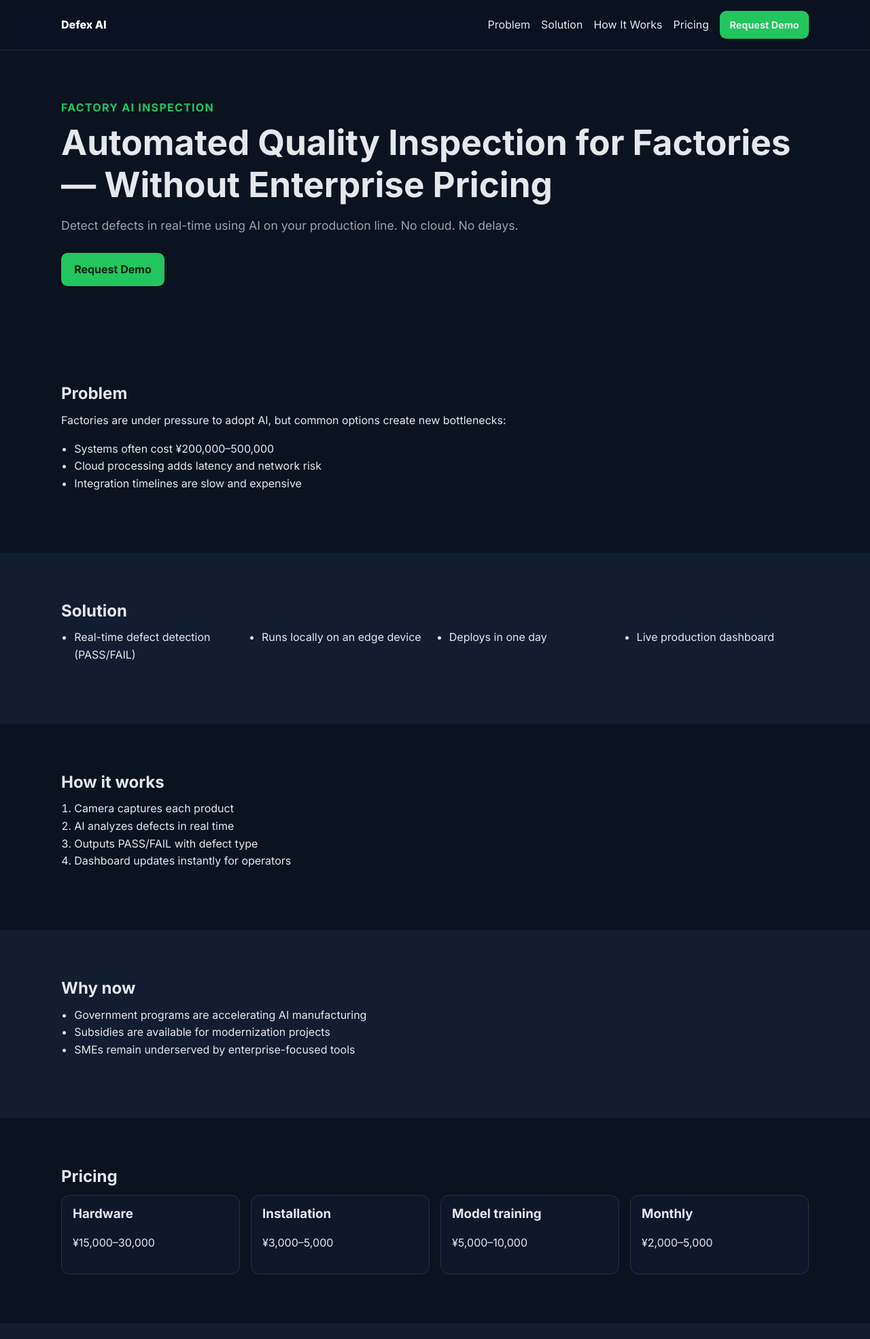
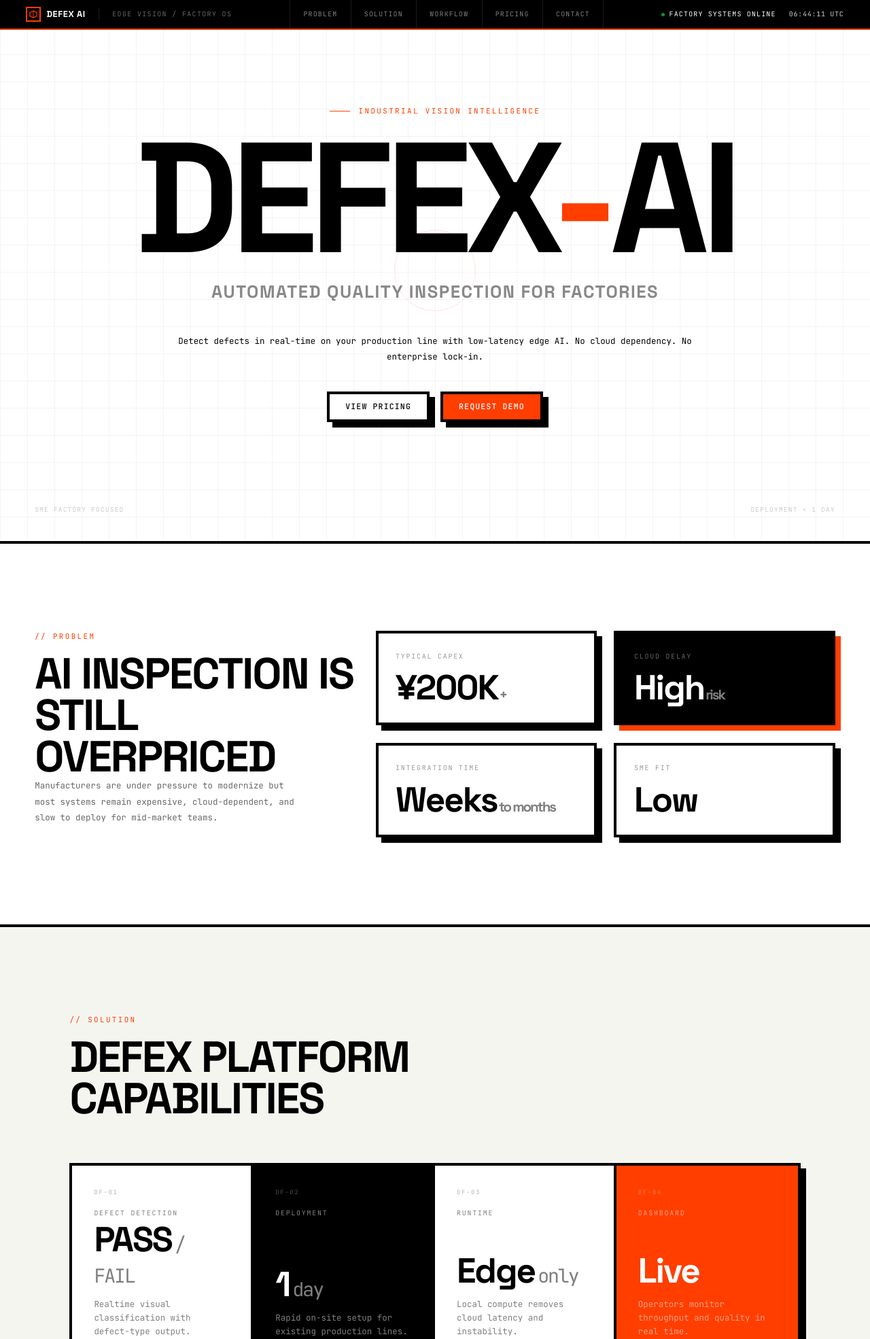
Before and after one commit to hasan-mavlonov/defex_landing, a Django app: page / in a window 1280 px wide. Shown: the top 1970 px of the page at 68% size. Run offline with Django 5.2, Linux system fonts and the light colour scheme.

Commit message:
Redesign landing page with Axis Industrial styling

```diff
--- a/static/css/landing.css
+++ b/static/css/landing.css
@@ -1,115 +1,34 @@
-:root {
-  --bg: #0b1220;
-  --surface: #131d31;
-  --surface-2: #0f172a;
-  --text: #e5e7eb;
-  --muted: #9ca3af;
-  --accent: #22c55e;
-  --border: #1f2937;
+main { display: block; }
+
+.hero__desc {
+    max-width: 820px;
+    margin-inline: auto;
+    margin-bottom: 2.5rem;
 }
 
-* { box-sizing: border-box; }
+.section__title { line-height: 0.95; }
 
-html { scroll-behavior: smooth; }
-
-body {
-  margin: 0;
-  font-family: 'Inter', sans-serif;
-  background: var(--bg);
-  color: var(--text);
-  line-height: 1.6;
+@media (max-width: 980px) {
+    .details__left,
+    .details__right {
+        grid-column: span 12;
     }
 
-main { display: block; }
-
-.container { width: min(1100px, 92%); margin-inline: auto; }
-.section { padding: 4.5rem 0; }
-.alt { background: var(--surface); }
-.stack-lg > * + * { margin-top: 2rem; }
-
-h1, h2, h3 { line-height: 1.2; margin-top: 0; }
-h1 { font-size: clamp(2rem, 5vw, 3.2rem); margin-bottom: 1rem; }
-h2 { margin-bottom: 0.75rem; }
-
-p, ul, ol { margin-top: 0; }
-.lead { max-width: 760px; color: var(--muted); font-size: 1.1rem; margin-bottom: 1.6rem; }
-.eyebrow {
-  color: var(--accent);
-  font-weight: 700;
-  letter-spacing: 0.08em;
-  text-transform: uppercase;
-  margin-bottom: 0.5rem;
+    .details__right {
+        grid-template-columns: 1fr;
     }
 
-.site-header {
-  position: sticky;
-  top: 0;
-  background: rgba(11, 18, 32, 0.94);
-  backdrop-filter: blur(6px);
-  border-bottom: 1px solid var(--border);
-  z-index: 100;
+    .spec-grid {
+        grid-template-columns: 1fr;
     }
 
-.nav-wrap {
-  display: flex;
-  align-items: center;
-  justify-content: space-between;
-  padding: 1rem 0;
-  gap: 1rem;
+    .spec-cell {
+        border-right: none;
+        border-bottom: var(--border);
+        min-height: 160px;
     }
 
-.brand { color: #fff; text-decoration: none; font-weight: 800; }
-.site-nav { display: flex; align-items: center; gap: 1rem; }
-.site-nav a { color: var(--text); text-decoration: none; }
-.site-nav a:hover { color: #fff; }
-
-.btn {
-  display: inline-block;
-  background: var(--accent);
-  color: #06210f;
-  text-decoration: none;
-  padding: 0.75rem 1.2rem;
-  border-radius: 0.6rem;
-  font-weight: 700;
-  transition: transform 0.2s ease;
+    .spec-cell:last-child {
+        border-bottom: none;
     }
-
-.btn:hover { transform: translateY(-2px); }
-.btn-small { padding: 0.55rem 0.9rem; font-size: 0.9rem; }
-
-ul, ol { padding-left: 1.2rem; }
-.grid-list { display: grid; grid-template-columns: repeat(auto-fit, minmax(220px, 1fr)); gap: 0.75rem 1.4rem; }
-.pricing-grid { display: grid; grid-template-columns: repeat(auto-fit, minmax(210px, 1fr)); gap: 1rem; }
-.card { background: var(--surface-2); border: 1px solid #243248; border-radius: 0.8rem; padding: 1rem; }
-
-.site-footer { border-top: 1px solid var(--border); padding: 1.25rem 0; }
-.footer-wrap { display: flex; align-items: center; justify-content: space-between; gap: 1rem; flex-wrap: wrap; }
-
-.menu-toggle { display: none; }
-
-@media (max-width: 820px) {
-  .menu-toggle {
-    display: block;
-    background: none;
-    border: 1px solid #334155;
-    color: var(--text);
-    border-radius: 0.4rem;
-    padding: 0.3rem 0.55rem;
 }
-
-  .site-nav {
-    display: none;
-    position: absolute;
-    left: 4%;
-    right: 4%;
-    top: 66px;
-    background: var(--surface-2);
-    border: 1px solid var(--border);
-    border-radius: 0.65rem;
-    padding: 0.8rem;
-    flex-direction: column;
-    align-items: flex-start;
-  }
-
-  .site-nav.open { display: flex; }
-}
--- a/templates/base.html
+++ b/templates/base.html
@@ -4,32 +4,21 @@
 <head>
     <meta charset="UTF-8">
     <meta name="viewport" content="width=device-width, initial-scale=1.0">
-    <title>{% block title %}Factory AI Inspection{% endblock %}</title>
-
-    <meta name="description" content="Affordable AI-powered quality inspection for SMEs.">
+    <title>{% block title %}Defex AI | Industrial Vision Intelligence{% endblock %}</title>
+    <meta name="description" content="Defex AI delivers edge-native quality inspection for modern factories.">
 
     <link rel="preconnect" href="https://fonts.googleapis.com">
     <link rel="preconnect" href="https://fonts.gstatic.com" crossorigin>
+    <link href="https://fonts.googleapis.com/css2?family=JetBrains+Mono:wght@400;500&family=Space+Grotesk:wght@400;700&display=swap" rel="stylesheet">
 
-    <link
-        href="https://fonts.googleapis.com/css2?family=Inter:wght@400;500;600;700;800&display=swap"
-        rel="stylesheet"
-    >
-
+    <link rel="stylesheet" href="{% static 'css/templatemo-axis-industrial.css' %}">
+    <link rel="stylesheet" href="{% static 'css/templatemo-axis-landing-page.css' %}">
     <link rel="stylesheet" href="{% static 'css/landing.css' %}">
 </head>
+<body>
+    {% block content %}{% endblock %}
 
-<body>
-
-    {% include "components/navbar.html" %}
-
-    <main>
-        {% block content %}
-        {% endblock %}
-    </main>
-
-    {% include "components/footer.html" %}
-
+    <script src="{% static 'js/templatemo-axis-script.js' %}"></script>
     <script src="{% static 'js/landing.js' %}"></script>
 </body>
 </html>
--- a/templates/components/footer.html
+++ b/templates/components/footer.html
@@ -1,6 +1,13 @@
-<footer class="site-footer" id="contact">
-    <div class="container footer-wrap">
-        <p>© 2026 Defex AI. Built for manufacturers who need practical AI now.</p>
-        <a href="#" class="btn btn-small">Request Demo</a>
+<footer class="footer footer--compact" id="contact">
+    <div class="footer__inner">
+        <div class="footer__left">
+            <span class="footer__logo font-display">Defex AI<span class="accent">.</span></span>
+            <div class="footer__links">
+                <a href="#solution">Platform</a>
+                <a href="#pricing">Pricing</a>
+                <a href="#contact">Demo</a>
+            </div>
+        </div>
+        <span class="footer__copy">© 2026 Defex AI — Industrial AI inspection for production teams.</span>
     </div>
 </footer>
--- a/templates/components/navbar.html
+++ b/templates/components/navbar.html
@@ -1,13 +1,26 @@
-<header class="site-header">
-    <div class="container nav-wrap">
-        <a href="/" class="brand">Defex AI</a>
-        <button class="menu-toggle" type="button" aria-label="Toggle menu" aria-expanded="false">☰</button>
-        <nav class="site-nav" id="siteNav">
+<header class="header">
+    <div class="header__inner">
+        <div class="header__left">
+            <a href="/" class="header__logo" aria-label="Defex AI Home">
+                <span class="header__logo-mark">
+                    <svg viewBox="0 0 24 24" fill="none" xmlns="http://www.w3.org/2000/svg"><path d="M12 2L2 7V17L12 22L22 17V7L12 2Z" stroke="#FF3E00" stroke-width="2.5"/><line x1="12" y1="2" x2="12" y2="22" stroke="#FF3E00" stroke-width="2"/></svg>
+                </span>
+                Defex AI
+            </a>
+            <span class="header__sep"></span>
+            <span class="header__product">Edge Vision / Factory OS</span>
+        </div>
+        <nav class="header__nav" id="headerNav">
             <a href="#problem">Problem</a>
             <a href="#solution">Solution</a>
-            <a href="#how-it-works">How It Works</a>
+            <a href="#how-it-works">Workflow</a>
             <a href="#pricing">Pricing</a>
-            <a href="#contact" class="btn btn-small">Request Demo</a>
+            <a href="#contact">Contact</a>
         </nav>
+        <div class="header__right">
+            <div class="header__status"><span class="header__status-dot"></span><span>Factory Systems Online</span></div>
+            <div class="header__clock" id="utcClock">--:--:-- UTC</div>
+        </div>
+        <button class="header__burger" id="headerBurger" aria-label="Toggle navigation" aria-expanded="false"><span></span><span></span><span></span></button>
     </div>
 </header>
--- a/templates/landing/home.html
+++ b/templates/landing/home.html
@@ -1,106 +1,81 @@
 {% extends "base.html" %}
 
-{% block title %}Automated Quality Inspection for Factories{% endblock %}
+{% block title %}Defex AI | Automated Quality Inspection for Factories{% endblock %}
 
 {% block content %}
-<section class="hero section" aria-labelledby="hero-title">
-    <div class="container">
-        <p class="eyebrow">Factory AI Inspection</p>
-        <h1 id="hero-title">Automated Quality Inspection for Factories — Without Enterprise Pricing</h1>
-        <p class="lead">Detect defects in real-time using AI on your production line. No cloud. No delays.</p>
-        <a href="#contact" class="btn">Request Demo</a>
+{% include "components/navbar.html" %}
+
+<section class="hero hero--center hero--product" id="top">
+    <div class="hero__grid" aria-hidden="true"></div>
+    <div class="hero__label reveal">Industrial Vision Intelligence</div>
+    <h1 class="hero__title">Defex<span class="accent-dot">-</span>AI</h1>
+    <p class="hero__subtitle reveal">Automated Quality Inspection for Factories</p>
+    <p class="hero__desc reveal">Detect defects in real-time on your production line with low-latency edge AI. No cloud dependency. No enterprise lock-in.</p>
+    <div class="hero__actions reveal">
+        <a href="#pricing" class="btn btn--ghost">View Pricing</a>
+        <a href="#contact" class="btn btn--primary">Request Demo</a>
     </div>
+    <span class="hero__coords" aria-hidden="true">SME FACTORY FOCUSED</span>
+    <span class="hero__version" aria-hidden="true">DEPLOYMENT &lt; 1 DAY</span>
 </section>
 
-<section class="section" id="problem" aria-labelledby="problem-title">
-    <div class="container">
-        <h2 id="problem-title">Problem</h2>
-        <p>Factories are under pressure to adopt AI, but common options create new bottlenecks:</p>
-        <ul>
-            <li>Systems often cost ¥200,000–500,000</li>
-            <li>Cloud processing adds latency and network risk</li>
-            <li>Integration timelines are slow and expensive</li>
-        </ul>
-    </div>
-</section>
-
-<section class="section alt" id="solution" aria-labelledby="solution-title">
-    <div class="container">
-        <h2 id="solution-title">Solution</h2>
-        <ul class="grid-list">
-            <li>Real-time defect detection (PASS/FAIL)</li>
-            <li>Runs locally on an edge device</li>
-            <li>Deploys in one day</li>
-            <li>Live production dashboard</li>
-        </ul>
-    </div>
-</section>
-
-<section class="section" id="how-it-works" aria-labelledby="how-title">
-    <div class="container">
-        <h2 id="how-title">How it works</h2>
-        <ol>
-            <li>Camera captures each product</li>
-            <li>AI analyzes defects in real time</li>
-            <li>Outputs PASS/FAIL with defect type</li>
-            <li>Dashboard updates instantly for operators</li>
-        </ol>
-    </div>
-</section>
-
-<section class="section alt" id="why-now" aria-labelledby="why-title">
-    <div class="container">
-        <h2 id="why-title">Why now</h2>
-        <ul>
-            <li>Government programs are accelerating AI manufacturing</li>
-            <li>Subsidies are available for modernization projects</li>
-            <li>SMEs remain underserved by enterprise-focused tools</li>
-        </ul>
-    </div>
-</section>
-
-<section class="section" id="pricing" aria-labelledby="pricing-title">
-    <div class="container">
-        <h2 id="pricing-title">Pricing</h2>
-        <div class="pricing-grid">
-            <article class="card">
-                <h3>Hardware</h3>
-                <p>¥15,000–30,000</p>
-            </article>
-            <article class="card">
-                <h3>Installation</h3>
-                <p>¥3,000–5,000</p>
-            </article>
-            <article class="card">
-                <h3>Model training</h3>
-                <p>¥5,000–10,000</p>
-            </article>
-            <article class="card">
-                <h3>Monthly</h3>
-                <p>¥2,000–5,000</p>
-            </article>
+<section class="section" id="problem">
+    <div class="details__inner">
+        <div class="details__left reveal">
+            <div class="section__eyebrow">// Problem</div>
+            <h2 class="section__title">AI Inspection Is<br>Still Overpriced</h2>
+            <p class="details__text">Manufacturers are under pressure to modernize but most systems remain expensive, cloud-dependent, and slow to deploy for mid-market teams.</p>
+        </div>
+        <div class="details__right">
+            <div class="stat-card reveal"><div class="stat-card__label">Typical CapEx</div><div class="stat-card__value">¥200K<span class="stat-card__unit">+</span></div></div>
+            <div class="stat-card stat-card--dark reveal"><div class="stat-card__label">Cloud Delay</div><div class="stat-card__value">High<span class="stat-card__unit">risk</span></div></div>
+            <div class="stat-card reveal"><div class="stat-card__label">Integration Time</div><div class="stat-card__value">Weeks<span class="stat-card__unit">to months</span></div></div>
+            <div class="stat-card reveal"><div class="stat-card__label">SME Fit</div><div class="stat-card__value">Low</div></div>
         </div>
     </div>
 </section>
 
-<section class="section alt" id="fit" aria-labelledby="fit-title">
-    <div class="container stack-lg">
-        <div>
-            <h2 id="fit-title">Target factories</h2>
-            <ul>
-                <li>SMEs with 50–500 workers</li>
-                <li>Electronics, metal, textile, and mixed-assembly lines</li>
-            </ul>
+<section class="section section--surface" id="solution">
+    <div class="container">
+        <div class="section__header reveal">
+            <div class="section__eyebrow">// Solution</div>
+            <h2 class="section__title">Defex Platform<br>Capabilities</h2>
         </div>
-        <div>
-            <h2>Advantages</h2>
-            <ul class="grid-list">
-                <li>10–20× lower cost than enterprise systems</li>
-                <li>No cloud dependency</li>
-                <li>Fast on-site deployment</li>
-                <li>Custom models per factory line</li>
-            </ul>
+        <div class="spec-grid reveal">
+            <div class="spec-cell"><div><div class="spec-cell__id">DF-01</div><div class="spec-cell__label">Defect Detection</div></div><div><div class="spec-cell__value">PASS<span class="spec-cell__unit">/ FAIL</span></div><div class="spec-cell__note">Realtime visual classification with defect-type output.</div></div></div>
+            <div class="spec-cell spec-cell--dark"><div><div class="spec-cell__id">DF-02</div><div class="spec-cell__label">Deployment</div></div><div><div class="spec-cell__value">1<span class="spec-cell__unit">day</span></div><div class="spec-cell__note">Rapid on-site setup for existing production lines.</div></div></div>
+            <div class="spec-cell"><div><div class="spec-cell__id">DF-03</div><div class="spec-cell__label">Runtime</div></div><div><div class="spec-cell__value">Edge<span class="spec-cell__unit">only</span></div><div class="spec-cell__note">Local compute removes cloud latency and instability.</div></div></div>
+            <div class="spec-cell spec-cell--safety"><div><div class="spec-cell__id">DF-04</div><div class="spec-cell__label">Dashboard</div></div><div><div class="spec-cell__value">Live</div><div class="spec-cell__note">Operators monitor throughput and quality in real time.</div></div></div>
         </div>
     </div>
 </section>
+
+<section class="cta-band" id="how-it-works">
+    <div class="cta-band__inner reveal">
+        <h2 class="cta-band__title">How It Works<span class="accent">:</span></h2>
+        <p class="cta-band__text">Camera capture → AI inference → PASS/FAIL decision → live dashboard updates for operators and supervisors.</p>
+        <div class="cta-band__actions">
+            <a class="btn btn--ghost" href="#problem">View Use Cases</a>
+            <a class="btn btn--primary" href="#contact">Book Factory Demo</a>
+        </div>
+    </div>
+</section>
+
+<section class="section" id="pricing">
+    <div class="details__inner">
+        <div class="details__left reveal">
+            <div class="section__eyebrow">// Pricing</div>
+            <h2 class="section__title">Built for<br>Factory Economics</h2>
+            <p class="details__text">Transparent pricing for SMEs with fast ROI and no enterprise overhead.</p>
+        </div>
+        <div class="details__right">
+            <div class="stat-card reveal"><div class="stat-card__label">Hardware</div><div class="stat-card__value">¥15K<span class="stat-card__unit">–30K</span></div></div>
+            <div class="stat-card reveal"><div class="stat-card__label">Installation</div><div class="stat-card__value">¥3K<span class="stat-card__unit">–5K</span></div></div>
+            <div class="stat-card reveal"><div class="stat-card__label">Model Training</div><div class="stat-card__value">¥5K<span class="stat-card__unit">–10K</span></div></div>
+            <div class="stat-card stat-card--dark reveal"><div class="stat-card__label">Monthly</div><div class="stat-card__value">¥2K<span class="stat-card__unit">–5K</span></div></div>
+        </div>
+    </div>
+</section>
+
+{% include "components/footer.html" %}
 {% endblock %}
```
Lines whose indentation alone changed are shown as unchanged.
